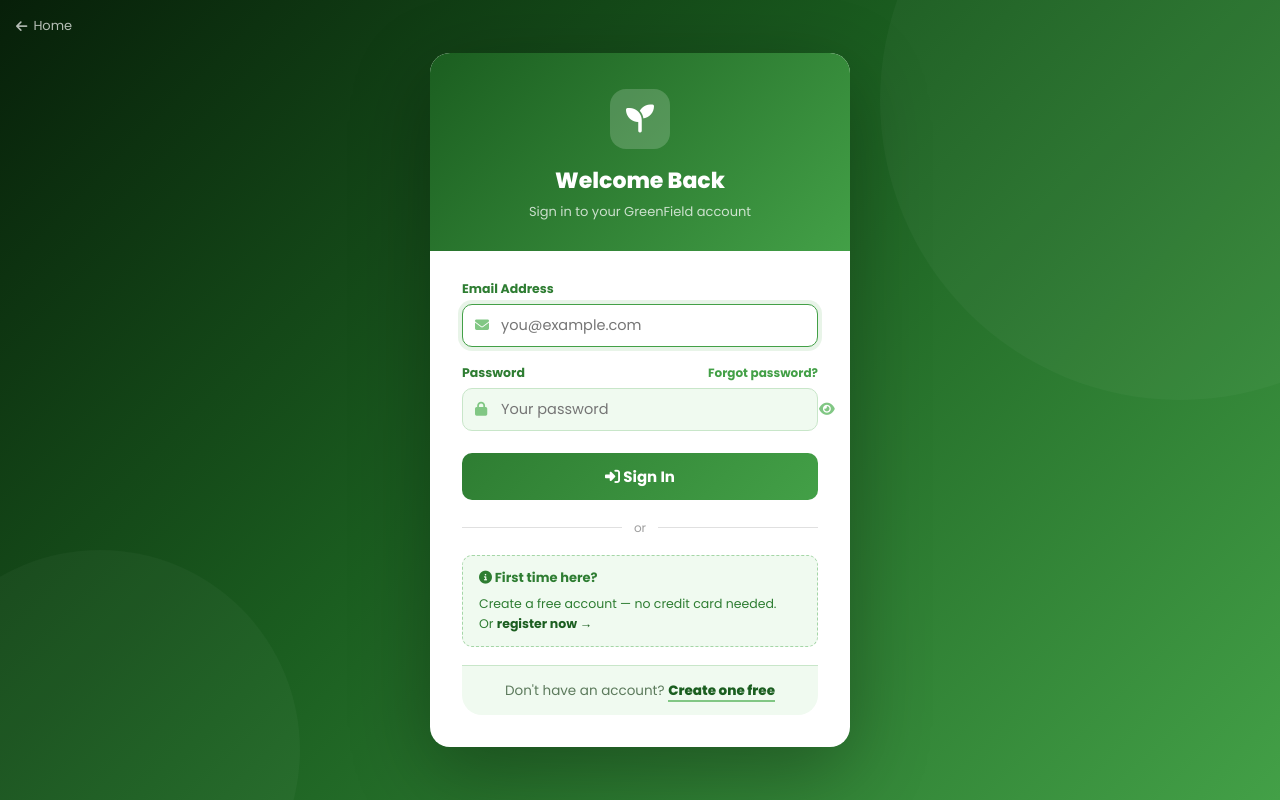
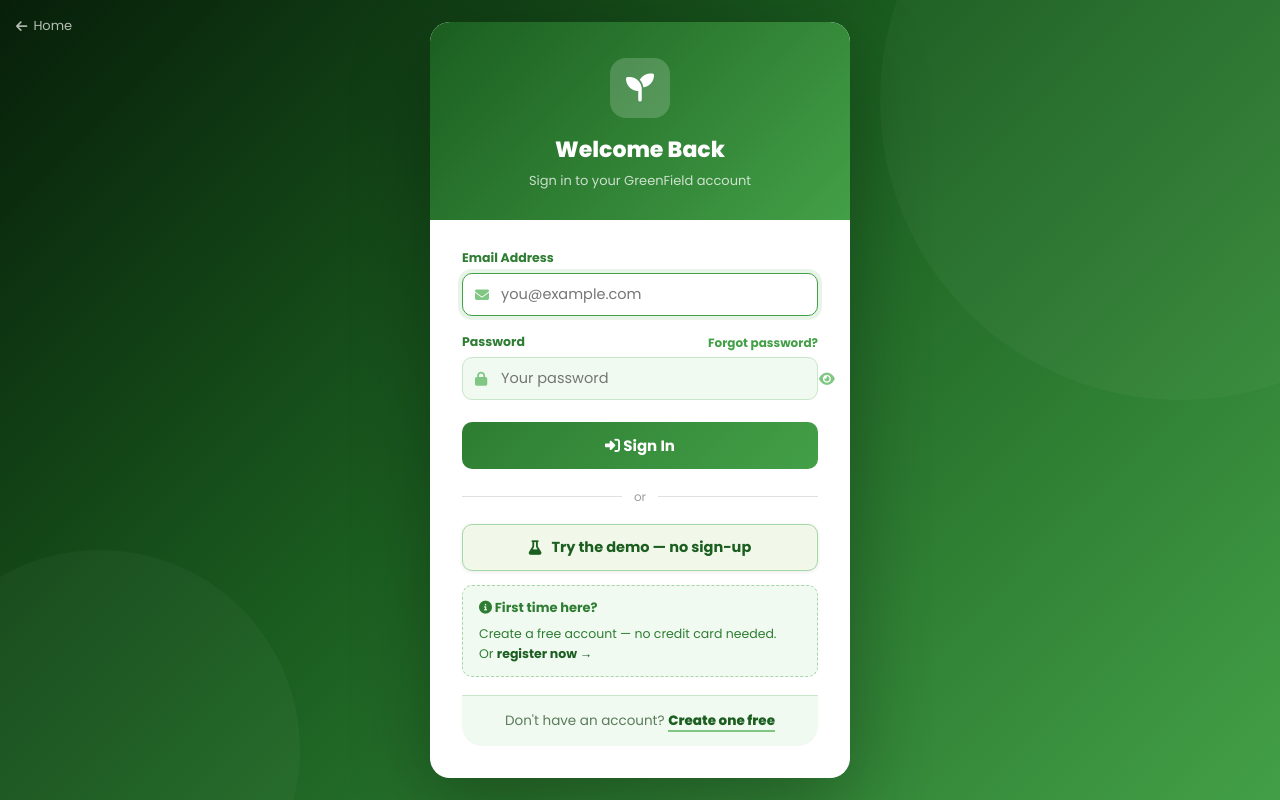
Before and after one commit to abdurrahmancce/greenfield-smart-farming, a Flask app: page /login in a window 1280 px wide. Run offline with Flask 3, Linux system fonts and the light colour scheme; some libraries are stand-ins or nearby versions.

Commit message:
v32: one-click demo account, demo GIF, no-rain claim fix

```diff
--- a/app.py
+++ b/app.py
@@ -1052,6 +1052,98 @@ def logout():
     return redirect(url_for("login"))
 
 
+# ── Try-demo accounts ───────────────────────────────────────────────
+# Every click makes its OWN short-lived account filled with sample data, so visitors can look around without
+# registering, nobody shares a password, and nobody sees anyone else's edits. Demo accounts are deleted after
+# DEMO_TTL_HOURS, cannot change e-mail/password, and cannot use the paid AI photo scan or push alerts.
+DEMO_TTL_HOURS = 24
+DEMO_MAX_USERS = 150          # hard cap so the demo can never fill the free database
+DEMO_PER_IP    = 6            # new demo accounts per network per hour
+
+def is_demo():
+    return bool(session.get("demo"))
+
+def demo_block_json():
+    return jsonify({"error": "This feature is switched off in the demo account. Register a free account to use it."}), 403
+
+def purge_old_demos(conn):
+    cutoff = (datetime.now(timezone.utc).replace(tzinfo=None) - timedelta(hours=DEMO_TTL_HOURS)).strftime("%Y-%m-%d %H:%M:%S")
+    for r in conn.execute("SELECT id FROM users WHERE role='demo' AND created_at<?", (cutoff,)).fetchall():
+        delete_user_data(conn, r["id"])
+
+def seed_demo_data(conn, uid):
+    """Sample farms, costs, logs and a dry-soil sensor so every page has something real-looking to show."""
+    today = datetime.now(timezone.utc).replace(tzinfo=None).date()
+    def d(days_ago): return (today - timedelta(days=days_ago)).isoformat()
+    farms = [("Hurricane Plot", "Rice",   "Chittagong", 8.0, 70, "Active"),
+             ("Cactus Field",   "Tomato", "Sylhet",     5.5, 35, "Planted"),
+             ("North Block",    "Wheat",  "Barishal",   4.0, 50, "Planted")]
+    ids = []
+    for name, crop, loc, area, age, status in farms:
+        conn.execute("INSERT INTO farms (user_id,farm_name,crop_type,location,area,planting_date,status) VALUES (?,?,?,?,?,?,?)",
+                     (uid, name, crop, loc, area, d(age), status))
+        ids.append(conn.execute("SELECT id FROM farms WHERE user_id=? AND farm_name=?", (uid, name)).fetchone()["id"])
+    rice, tomato, wheat = ids
+    for fid, typ, cat, amt, desc, ago in [
+            (rice, "expense", "Seeds", 6500, "Seed paddy", 68), (rice, "expense", "Fertilizer", 14200, "Urea + TSP", 40),
+            (rice, "expense", "Labour", 18000, "Transplanting crew", 62),
+            (tomato, "expense", "Seeds", 4200, "Seedlings", 33), (tomato, "expense", "Pesticide", 3100, "Fungicide spray", 12),
+            (wheat, "expense", "Fertilizer", 7600, "Basal dose", 45), (wheat, "income", "Sale", 5000, "Early green sale", 3)]:
+        conn.execute("INSERT INTO expense_log (farm_id,user_id,type,category,amount,description,date) VALUES (?,?,?,?,?,?,?)",
+                     (fid, uid, typ, cat, amt, desc, d(ago)))
+    for fid, ago, liters, method, mins in [(rice, 9, 9000, "Flood", 120), (rice, 14, 8500, "Flood", 110),
+                                           (tomato, 4, 1800, "Drip", 45), (tomato, 8, 1700, "Drip", 45)]:
+        conn.execute("INSERT INTO irrigation_log (farm_id,user_id,date,water_liters,method,duration_min,notes) VALUES (?,?,?,?,?,?,?)",
+                     (fid, uid, d(ago), liters, method, mins, "Demo entry"))
+    for fid, ago, days, stage in [(rice, 70, 120, "Vegetative"), (tomato, 35, 90, "Flowering"), (wheat, 50, 110, "Vegetative")]:
+        conn.execute("INSERT INTO crop_growth (farm_id,user_id,planting_date,expected_days,harvest_date,growth_stage,notes) VALUES (?,?,?,?,?,?,?)",
+                     (fid, uid, d(ago), days, (today + timedelta(days=days - ago)).isoformat(), stage, "Demo entry"))
+    conn.execute("INSERT INTO crop_notes (farm_id,user_id,title,note,category) VALUES (?,?,?,?,?)",
+                 (rice, uid, "Water level", "Field was drying at the edges; top up this week.", "Irrigation"))
+    # a soil sensor whose last reading is dry -> shows the "Soil is dry" task and the chart
+    conn.execute("INSERT INTO sensor_devices (user_id,farm_id,name,token_hash,token_hint,created_at,last_seen) VALUES (?,?,?,?,?,?,?)",
+                 (uid, tomato, "Demo probe", hash_token(secrets.token_urlsafe(32)), "demo", _utcnow_str(), _utcnow_str()))
+    dev = conn.execute("SELECT id FROM sensor_devices WHERE user_id=?", (uid,)).fetchone()["id"]
+    now = datetime.now(timezone.utc).replace(tzinfo=None)
+    for i, (m, t) in enumerate([(46, 27.5), (42, 28.4), (39, 29.6), (35, 30.1), (31, 29.2), (27, 28.0), (24, 26.8), (22, 26.1)]):
+        ts = (now - timedelta(minutes=(7 - i) * 30)).strftime("%Y-%m-%d %H:%M:%S")
+        conn.execute("INSERT INTO sensor_readings (device_id,farm_id,user_id,moisture,temp,source,created_at) VALUES (?,?,?,?,?,?,?)",
+                     (dev, tomato, uid, m, t, "device", ts))
+    # sample forecast inputs (illustrative numbers, shown as the farmer's own)
+    for fid, y, price, rem in [(rice, 1700, 34, 22000), (tomato, 6000, 22, 12000), (wheat, 1100, 45, 6000)]:
+        conn.execute("INSERT INTO forecast_inputs (user_id,farm_id,yield_per_acre,price_per_kg,remaining_cost,updated_at) VALUES (?,?,?,?,?,?)",
+                     (uid, fid, y, price, rem, _utcnow_str()))
+
+@app.route("/demo", methods=["POST"])
+def start_demo():
+    ip = client_ip()
+    if throttle_blocked("demo:" + ip, DEMO_PER_IP, 3600):
+        flash("Too many demo sessions from this network. Please try again in a while.", "error")
+        return redirect(url_for("login"))
+    conn = get_db()
+    purge_old_demos(conn)
+    if conn.execute("SELECT COUNT(*) FROM users WHERE role='demo'").fetchone()[0] >= DEMO_MAX_USERS:
+        conn.commit(); conn.close()
+        flash("The demo is very busy right now. Please try again shortly, or register a free account.", "error")
+        return redirect(url_for("login"))
+    throttle_hit("demo:" + ip)
+    tag = secrets.token_hex(5)
+    conn.execute("INSERT INTO users (name,email,password,role) VALUES (?,?,?,?)",
+                 ("Demo Farmer", f"demo-{tag}@demo.invalid", generate_password_hash(secrets.token_urlsafe(32)), "demo"))
+    uid = conn.execute("SELECT id FROM users WHERE email=?", (f"demo-{tag}@demo.invalid",)).fetchone()["id"]
+    ensure_account_id(conn, uid)
+    seed_demo_data(conn, uid)
+    conn.commit(); conn.close()
+    _lang = session.get("lang")
+    session.clear()
+    if _lang: session["lang"] = _lang
+    session["user_id"] = uid; session["user_name"] = "Demo Farmer"; session["sv"] = 0; session["demo"] = True
+    session.permanent = False                       # ends when the browser closes
+    flash("👋 You are in a demo account with sample data. It is deleted after 24 hours. "
+          "<a href='/register'>Register</a> to keep your own farms.", "success")
+    return redirect(url_for("dashboard"))
+
+
 # ── Google OAuth Routes ─────────────────────────────────────────────
 @app.route("/login/google")
 def google_login():
@@ -1223,6 +1315,9 @@ def profile():
     uid  = user["id"]
     if request.method == "POST":
         action = request.form.get("action","")
+        if is_demo() and action in ("change_email", "change_password", "delete_account", "upload_photo"):
+            flash("That option is switched off in the demo account. Register a free account to use it.", "error")
+            return redirect(url_for("profile"))
         conn   = get_db()
 
         if action == "update_info":
@@ -1824,6 +1919,8 @@ def disease_page():
 @app.route("/api/disease-detect", methods=["POST"])
 @login_required
 def api_disease_detect():
+    if is_demo():
+        return demo_block_json()
     d = request.get_json(force=True) or {}
     crop_type = d.get("crop_type", "general")
     symptoms = d.get("symptoms", "")
@@ -2480,11 +2577,11 @@ def admin_panel():
     d7  = (now - timedelta(days=7)).strftime("%Y-%m-%d")
     d30 = (now - timedelta(days=30)).strftime("%Y-%m-%d")
     users = {
-        "total": one("SELECT COUNT(*) FROM users"),
-        "new7": one("SELECT COUNT(*) FROM users WHERE substr(created_at,1,10)>=?", (d7,)),
-        "new30": one("SELECT COUNT(*) FROM users WHERE substr(created_at,1,10)>=?", (d30,)),
-        "google": one("SELECT COUNT(*) FROM users WHERE google_id IS NOT NULL AND google_id<>''"),
-        "with_farm": one("SELECT COUNT(DISTINCT user_id) FROM farms"),
+        "total": one("SELECT COUNT(*) FROM users WHERE role<>'demo'"),
+        "new7": one("SELECT COUNT(*) FROM users WHERE role<>'demo' AND substr(created_at,1,10)>=?", (d7,)),
+        "new30": one("SELECT COUNT(*) FROM users WHERE role<>'demo' AND substr(created_at,1,10)>=?", (d30,)),
+        "google": one("SELECT COUNT(*) FROM users WHERE role<>'demo' AND google_id IS NOT NULL AND google_id<>''"),
+        "with_farm": one("SELECT COUNT(DISTINCT user_id) FROM farms WHERE user_id IN (SELECT id FROM users WHERE role<>'demo')"),
         "push": one("SELECT COUNT(DISTINCT user_id) FROM push_subs"),
     }
     users["password"] = users["total"] - users["google"]
@@ -2498,7 +2595,7 @@ def admin_panel():
                       "users": one(f"SELECT COUNT(DISTINCT user_id) FROM {table}"),
                       "last30": one(f"SELECT COUNT(*) FROM {table} WHERE substr({datecol},1,10)>=?", (d30,)) if datecol else None})
     signups = [dict(r) for r in conn.execute(
-        "SELECT substr(created_at,1,10) AS day, COUNT(*) AS n FROM users WHERE substr(created_at,1,10)>=? GROUP BY day ORDER BY day",
+        "SELECT substr(created_at,1,10) AS day, COUNT(*) AS n FROM users WHERE role<>'demo' AND substr(created_at,1,10)>=? GROUP BY day ORDER BY day",
         ((now - timedelta(days=13)).strftime("%Y-%m-%d"),)).fetchall()]
     crops = [dict(r) for r in conn.execute(
         "SELECT LOWER(crop_type) AS crop, COUNT(*) AS n FROM farms GROUP BY LOWER(crop_type) ORDER BY n DESC LIMIT 8").fetchall()]
@@ -2615,6 +2712,8 @@ VISION_LIMIT, VISION_WINDOW = 12, 3600
 @app.route("/api/disease-image", methods=["POST"])
 @login_required
 def api_disease_image():
+    if is_demo():
+        return demo_block_json()
     uid = session["user_id"]
     now = time.time()
     hits = [t for t in _vision_hits.get(uid, []) if now - t < VISION_WINDOW]
@@ -2923,6 +3022,8 @@ def push_endpoint_ok(ep):
 @app.route("/api/push/subscribe", methods=["POST"])
 @login_required
 def api_push_subscribe():
+    if is_demo():
+        return demo_block_json()
     if not PUSH_ENABLED:
         return jsonify({"error": "Alerts are not configured on this server."}), 503
     b = request.get_json(silent=True) or {}
@@ -2957,6 +3058,8 @@ _last_test_push = {}
 @app.route("/api/push/test", methods=["POST"])
 @login_required
 def api_push_test():
+    if is_demo():
+        return demo_block_json()
     """Send a test notification to the signed-in user's own devices (once per 20 s)."""
     if not PUSH_ENABLED:
         return jsonify({"error": "Alerts are not configured on this server."}), 503
--- a/templates/index.html
+++ b/templates/index.html
@@ -109,6 +109,11 @@
         <a href="{{ url_for('login') }}" class="btn-hs">
           <i class="fas fa-sign-in-alt"></i> Sign In
         </a>
+        <form method="post" action="{{ url_for('start_demo') }}" style="display:inline">
+          <button type="submit" class="btn-hs" style="cursor:pointer;font:inherit">
+            <i class="fas fa-flask"></i> Try demo
+          </button>
+        </form>
       {% endif %}
     </div>
     <div class="hero-stats">
--- a/templates/login.html
+++ b/templates/login.html
@@ -129,6 +129,13 @@
     </a>
     {% endif %}
 
+    <!-- One-click demo: its own temporary account with sample data -->
+    <form method="post" action="{{ url_for('start_demo') }}" style="margin-bottom:12px">
+      <button type="submit" class="google-btn" style="width:100%;cursor:pointer;font:inherit;background:#F1F8E9;border:1px solid #A5D6A7;color:#1B5E20;font-weight:700">
+        <i class="fas fa-flask" style="margin-right:10px"></i> Try the demo — no sign-up
+      </button>
+    </form>
+
     <!-- First time hint -->
     <div class="demo-box">
       <strong><i class="fas fa-info-circle"></i> First time here?</strong>
```
Also changed, not shown: SECURITY.md (+1 -0 lines), farm_tasks.py (+5 -3 lines), tests/test_demo.py (added, +79 -0 lines), tests/test_forecast.py (+11 -0 lines), README.md, 1 other file.
